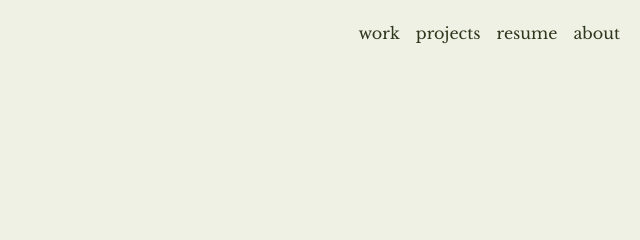
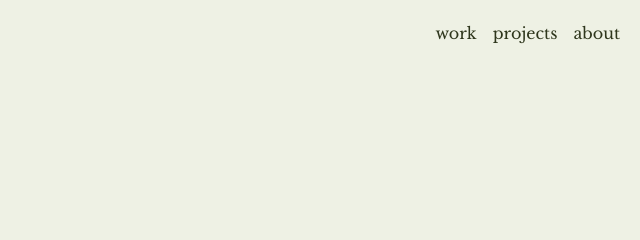
Before and after one commit to KaranDahiya/marketing-website, a plain HTML site: page index.html in a window 1280 px wide. Shown: the top 240 px of the page, 640-1280 px from the left. Drawn offline with nearby package versions, Linux system fonts and the light colour scheme.

Commit message:
remove resume

```diff
--- a/index.html
+++ b/index.html
@@ -60,9 +60,6 @@
                     </li>
                     <li class="nav-item">
                         <a onclick="scrollToProjects()" class="nav-link">projects</a>
-                    </li>
-                    <li class="nav-item">
-                        <a class="nav-link" href="assets/resume-W2023.pdf" target="_blank">resume</a>
                     </li>
                     <li class="nav-item">
                         <a onclick="scrollToAbout()" class="nav-link">about</a>
```
